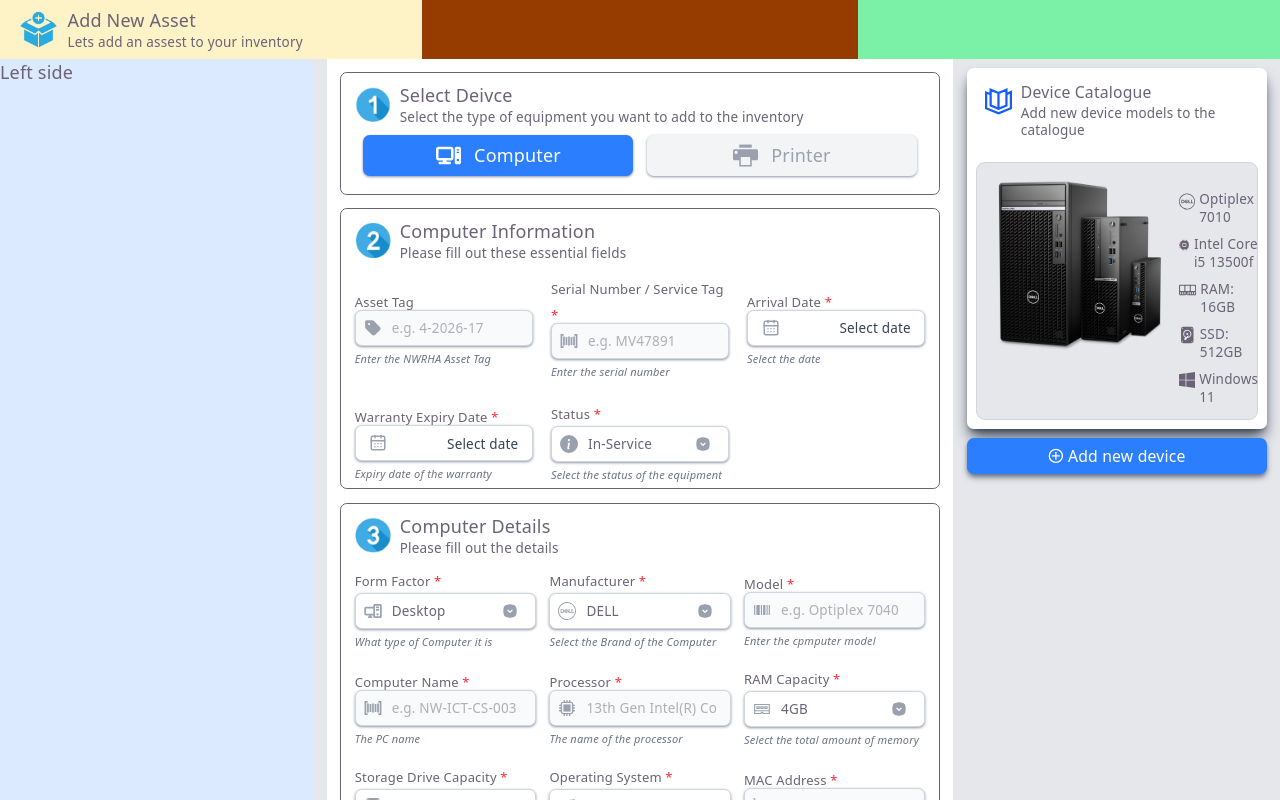
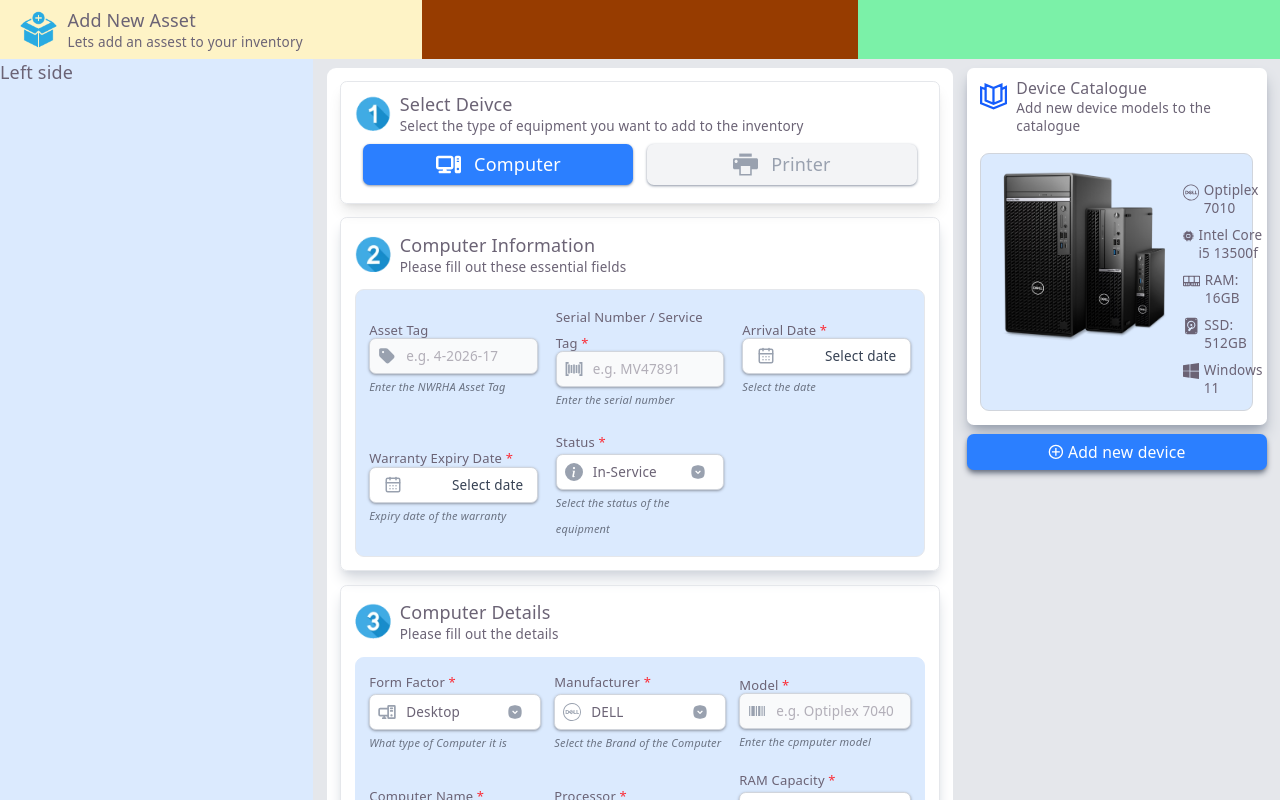
Before and after one commit to YoungRossi/Inventory-System, a React (Vite) app in the folder frontend/: page / in a window 1280 px wide. Shown: the top 800 px of the page. Built offline with nearby package versions, Linux system fonts and the light colour scheme.

Commit message:
Catalogue finalizing

```diff
--- a/frontend/src/components/assetsPage/AssetSelector.jsx
+++ b/frontend/src/components/assetsPage/AssetSelector.jsx
@@ -13,7 +13,7 @@ export function AssetSelector({isComputer, setIsComputer}){
     }
     return(
         <>
-            <div id="assetSelectorMainCtnr" className='flex flex-col items-center justify-center px-3 py-2 gap-3 border rounded-md'>
+            <div id="assetSelectorMainCtnr" className='flex flex-col items-center justify-center px-3 py-2 gap-3 border shadow-lg border-gray-200 rounded-md'>
                 <div id='assetSelectorCtnr' className='w-full rounded-xl pb-2'>
                     <div id="titleSec" className="flex gap-2 items-center w-full">
                          <div id="imgctnr">
--- a/frontend/src/components/assetsPage/CatalogueSelect.jsx
+++ b/frontend/src/components/assetsPage/CatalogueSelect.jsx
@@ -7,7 +7,7 @@ import { InputSelectField } from './InputSelectField'
 
 import { GrCatalog, GrAddCircle } from "react-icons/gr"
 import { BsFillCpuFill, BsMemory, BsFillDeviceHddFill, BsWindows} from "react-icons/bs"
-import { RiCloseCircleFill } from "react-icons/ri"
+import { IoMdCloseCircle } from "react-icons/io"
 import { FaComputer } from "react-icons/fa6"
 import { ImPrinter } from "react-icons/im"
 import { FaWindows, FaDroplet } from "react-icons/fa6"
@@ -29,8 +29,8 @@ export function CatalogueSelect(){
         <>
         {!btnClicked ? (
             <>
-            <div className="flex flex-col w-full shadow-lg shadow-gray-700 rounded-md bg-white gap-2 p-2">
-            <div className="flex mt-2 gap-2 ml-2">
+            <div className="flex flex-col w-full shadow-lg shadow-gray-400 rounded-md bg-white gap-1 p-3">
+            <div className="flex gap-2">
                 <GrCatalog className="text-[30px] text-blue-600"/>
                 <div className="flex flex-col -mt-1" >
                     <p className=" text-sm font-medium">Device Catalogue</p>
@@ -38,7 +38,7 @@ export function CatalogueSelect(){
                 </div>
             </div>
 
-            <div className="flex mt-3 gap-2 border border-gray-300 rounded-lg p-3 bg-gray-200">
+            <div className="flex mt-3 gap-2 border border-gray-300 rounded-lg p-3 bg-blue-100">
                 <img src={computerType} className="w-40 h-40"/>
                 <div className="flex flex-col gap-2 mt-3">
 
@@ -52,7 +52,7 @@ export function CatalogueSelect(){
 
         </div>
 
-        <button onClick={()=>{setBtnClicked(true)}} className='flex justify-center items-center w-full h-8 rounded-md bg-blue-500 text-white text-sm mt-2 shadow-md shadow-gray-500'><GrAddCircle className='text-sm mr-1'/>Add new device</button>
+        <button onClick={()=>{setBtnClicked(true)}} className='flex justify-center items-center w-full h-8 rounded-md bg-blue-500 hover:bg-blue-700 hover:shadow-xl hover:scale-100 text-white text-sm mt-2 shadow-md shadow-gray-500'><GrAddCircle className='text-sm mr-1'/>Add new device</button>
         </>
         ):(
             <div className="flex flex-col w-full shadow-lg shadow-gray-700 rounded-md gap-2 bg-white">
@@ -62,12 +62,12 @@ export function CatalogueSelect(){
                         <p className=" text-sm font-medium">Device Catalogue</p>
                         <p className="text-xs">Add new device models to the catalogue </p>
                     </div>
-                    <RiCloseCircleFill className='text-lg text-red-500 ml-auto mr-2' onClick={()=>{setBtnClicked(false)}}/>
+                    <IoMdCloseCircle className='text-lg text-red-500 ml-auto mr-2 hover:shadow-lg hover:scale-105 hover:shadow-red-200' onClick={()=>{setBtnClicked(false)}}/>
                 </div>
 
                  <div id='contentDiv' className='flex w-full justify-center gap-3 px-2'>
                                     <button onClick={() => setIsComputer(true)} id="computerAssetBtn"
-                                        className={`text-sm group mt-2 flex h-7 w-45 items-center justify-center gap-3 rounded-md shadow shadow-gray-400 transition-colors duration-200
+                                        className={`text-sm group mt-2 flex h-7 w-45 items-center justify-center gap-3 rounded-md shadow shadow-gray-400 hover:bg-blue-700 hover:shadow-xl hover:scale-100 transition-colors duration-200
                                             ${
                                                 isComputer
                                                     ? "bg-blue-500 text-sm"
@@ -92,7 +92,7 @@ export function CatalogueSelect(){
                                         </p>
                                     </button>
                                     <button onClick={() => setIsComputer(false)} id="printerAssetBtn"
-                                        className={`group text-sm mt-2 flex h-7 w-45 items-center justify-center gap-3 rounded-md shadow shadow-gray-400 transition-colors duration-200
+                                        className={`group text-sm mt-2 flex h-7 w-45 items-center justify-center gap-3 rounded-md shadow shadow-gray-400 transition-colors duration-200 hover:bg-blue-700 hover:shadow-xl hover:scale-100
                                             ${
                                                 !isComputer
                                                     ? "bg-blue-500"
@@ -121,7 +121,7 @@ export function CatalogueSelect(){
                                     <div id="formCtnr" className="w-full p-2">
                                                         {isComputer ? (<>
                                                         <form className="">
-                                                           <div className='border border-gray-300 rounded-md p-2 grid grid-cols-1 md:grid-cols-1 gap-3 items-center justify-center bg-gray-200'>
+                                                           <div className='border border-blue-200 rounded-md p-2 grid grid-cols-1 md:grid-cols-1 gap-3 items-center justify-center bg-blue-100'>
                                                             <InputSelectField
                                                                 label='Form Factor'
                                                                 required={true}
@@ -222,7 +222,7 @@ export function CatalogueSelect(){
                                                         ):(
 
                                                             <form className="">
-                                                            <div className='grid grid-cols-1 md:grid-cols-1 gap-3 items-center justify-center border p-2 rounded-md bg-gray-200'>
+                                                            <div className='grid grid-cols-1 md:grid-cols-1 gap-3 items-center justify-center border border-blue-200 p-2 rounded-md bg-blue-100'>
                                                                 <InputSelectField
                                                                 id="Manufacturer"
                                                                 label="Manufacturer"
--- a/frontend/src/components/assetsPage/DeviceDetails.jsx
+++ b/frontend/src/components/assetsPage/DeviceDetails.jsx
@@ -19,8 +19,8 @@ import { BsPciCardNetwork } from "react-icons/bs"
 export function DeviceDetails({isComputer}){
     return(
         <>
-            <div id="mainCntr" className="flex flex-col w-full px-3 border rounded-md">
-                <div id="titleSec" className="flex gap-2 items-center w-full mb-3 mt-2">
+            <div id="mainCntr" className="flex flex-col w-full p-3 border shadow-lg shadow-gray-300 border-gray-200 rounded-md">
+                <div id="titleSec" className="flex gap-2 items-center w-full mb-3">
                          <div id="imgctnr">
                             <img src={section3} className='w-8 h-8' />
                         </div>
@@ -30,7 +30,7 @@ export function DeviceDetails({isComputer}){
                         </div>
                 </div>
 
-                 <div id="formCtnr" className="w-full">
+                 <div id="formCtnr" className="w-full border border-blue-100 rounded-lg p-3 bg-blue-100">
                     {isComputer ? (
                     <form className="grid grid-cols-1 md:grid-cols-3 gap-3 items-center justify-center">
                         <InputSelectField
--- a/frontend/src/components/assetsPage/SharedInfo.jsx
+++ b/frontend/src/components/assetsPage/SharedInfo.jsx
@@ -17,8 +17,8 @@ import { GiLaptop } from "react-icons/gi"
 export function SharedInfo({isComputer}){
     return(
         <>
-            <div id="mainCntr" className="flex flex-col w-full px-3 border rounded-md">
-                <div id="titleSec" className="flex gap-2 items-center w-full mb-3 mt-2">
+            <div id="mainCntr" className="flex flex-col w-full p-3 shadow-lg shadow-gray-300 border-gray-200 border rounded-md">
+                <div id="titleSec" className="flex gap-2 items-center w-full mb-3">
                          <div id="imgctnr">
                             <img src={section2} className='w-8 h-8' />
                         </div>
@@ -29,7 +29,7 @@ export function SharedInfo({isComputer}){
                 </div>
 
                  <div id="formCtnr" className="w-full">
-    <form className="grid grid-cols-1 md:grid-cols-3 gap-4 items-center justify-center">
+    <form className="grid grid-cols-1 md:grid-cols-3 gap-4 items-center justify-center border rounded-lg border-gray-200 bg-blue-100 p-3">
 
         <InputField
             id="assetTag"
--- a/frontend/src/pages/AssetsPage.jsx
+++ b/frontend/src/pages/AssetsPage.jsx
@@ -22,7 +22,7 @@ export function AssetsPage (){
                         Left side
                     </div>
 
-                    <div id="middleContainer" className="bg-white grid grid-rows-[auto_auto_auto] content-start p-3 gap-3">
+                    <div id="middleContainer" className="bg-white grid grid-rows-[auto_auto_auto] rounded-lg content-start mt-2 p-3 gap-3">
                         <AssetSelector
                         isComputer={isComputer}
                         setIsComputer={setIsComputer}
```
